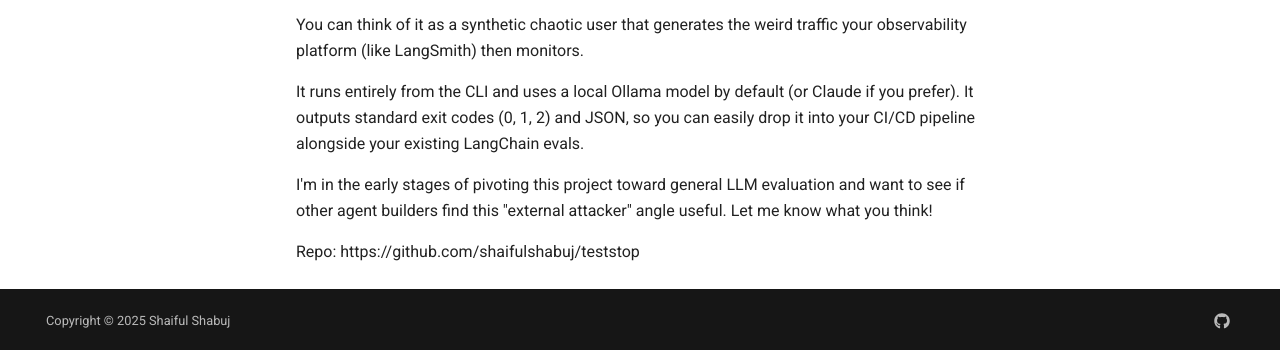
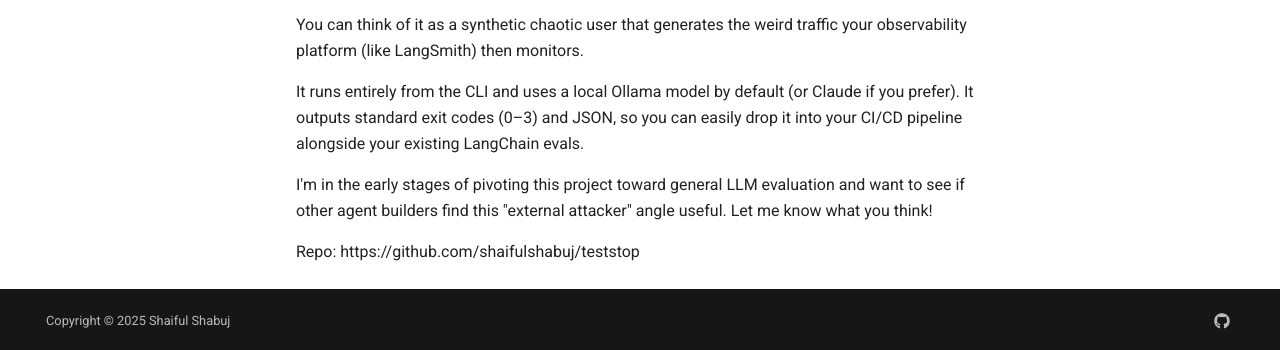
Before and after one commit to shaifulshabuj/teststop, an MkDocs documentation site: the page built from docs/g2/reddit-langchain.md, in a window 1280 px wide and 930 px high. Shown: the part 577-927 px from the top of the window. Built offline with MkDocs 1.6.1 and Material for MkDocs 9.7.7, drawn with Linux system fonts in a browser that asks for light colours; comment, search, counter and statistics services are not loaded; the version menu is left out.

Commit message:
docs(g2): fix exit-code range in langchain draft (0-3 per CONTRACTS.md)

```diff
--- a/docs/g2/reddit-langchain.md
+++ b/docs/g2/reddit-langchain.md
@@ -12,7 +12,7 @@ Instead of asserting on the internal state of your chain, teststop dynamically g
 
 You can think of it as a synthetic chaotic user that generates the weird traffic your observability platform (like LangSmith) then monitors.
 
-It runs entirely from the CLI and uses a local Ollama model by default (or Claude if you prefer). It outputs standard exit codes (0, 1, 2) and JSON, so you can easily drop it into your CI/CD pipeline alongside your existing LangChain evals.
+It runs entirely from the CLI and uses a local Ollama model by default (or Claude if you prefer). It outputs standard exit codes (0–3) and JSON, so you can easily drop it into your CI/CD pipeline alongside your existing LangChain evals.
 
 I'm in the early stages of pivoting this project toward general LLM evaluation and want to see if other agent builders find this "external attacker" angle useful. Let me know what you think!
 
```
